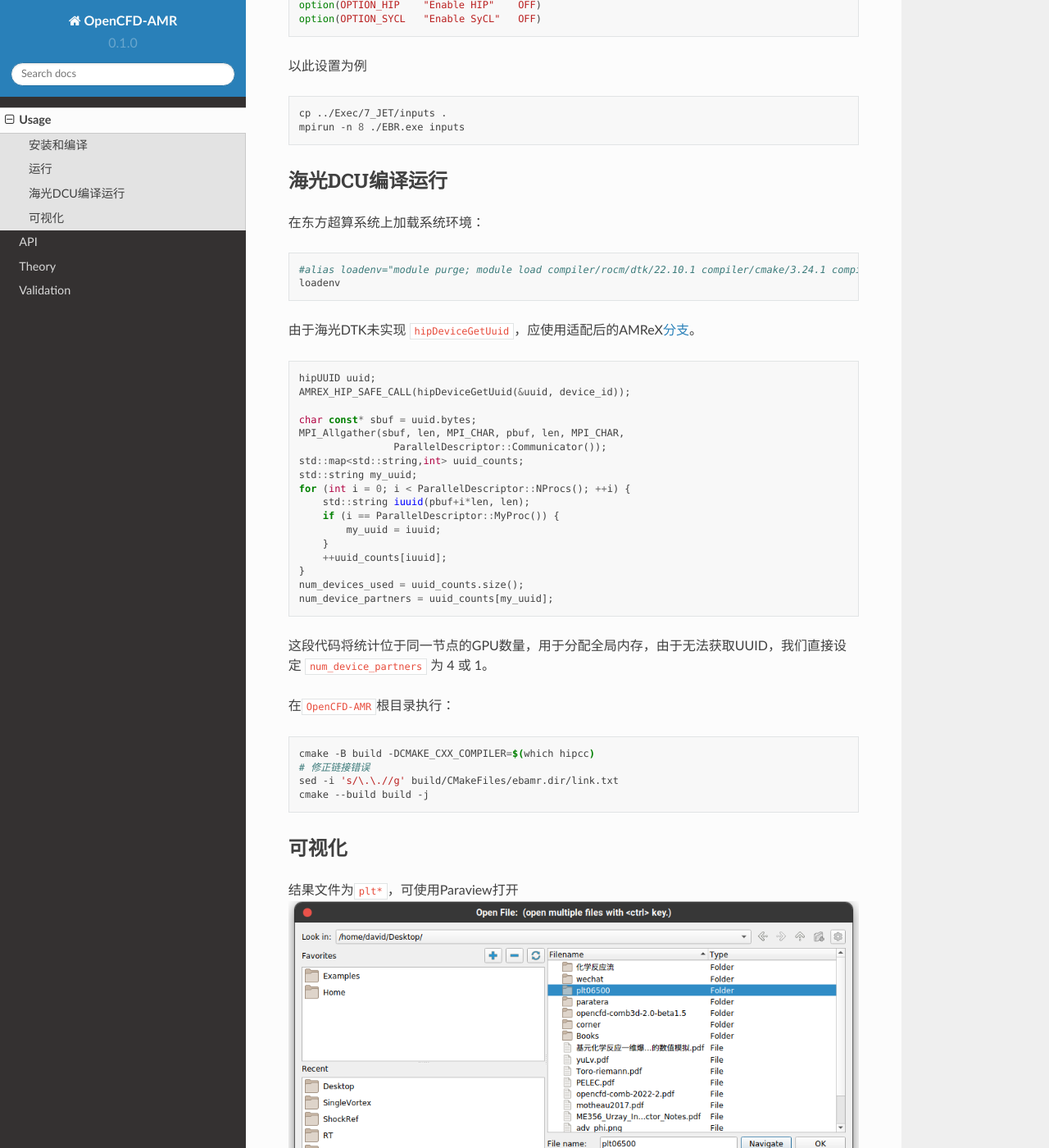
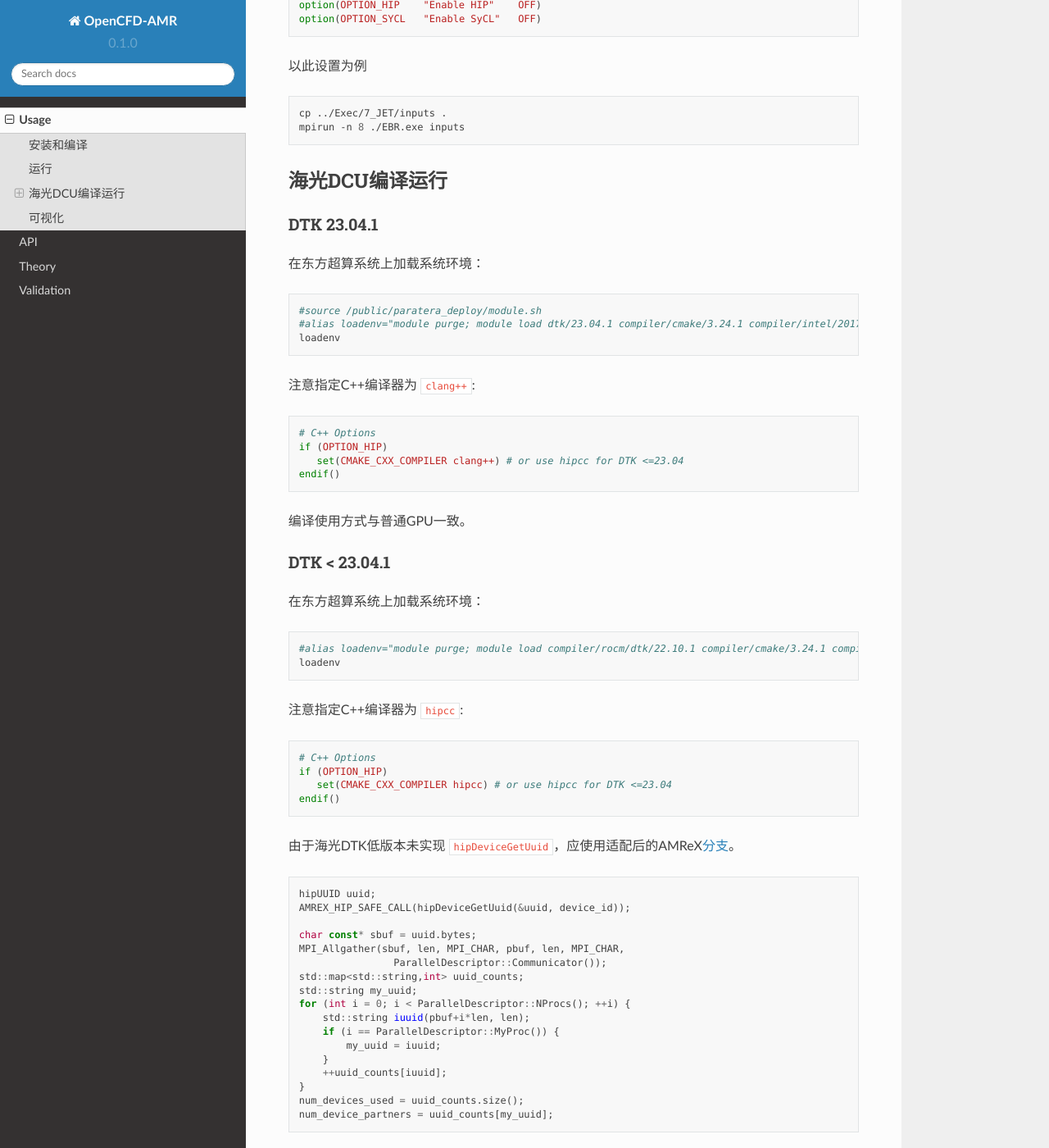
Before and after one commit to FR13ndSDP/OpenCFD-AMR-DOC, a Sphinx documentation site: the page built from docs/source/usage.md, in a window 1280 px wide and 1400 px high, scrolled down 677 px. Shown: the whole window at 82% size. Built offline with Sphinx 7.4.7 and the Read the Docs theme 2.0.0, drawn with Linux system fonts in a browser that asks for light colours.

Commit message:
modify usage.md

````diff
--- a/docs/source/usage.md
+++ b/docs/source/usage.md
@@ -37,13 +37,39 @@ mpirun -n 8 ./EBR.exe inputs
 
 ## 海光DCU编译运行
 
+### DTK 23.04.1
+在东方超算系统上加载系统环境：
+```bash
+#source /public/paratera_deploy/module.sh
+#alias loadenv="module purge; module load dtk/23.04.1 compiler/cmake/3.24.1 compiler/intel/2017.5.239 mpi/hpcx/2.7.4/intel-2017.5.239"
+loadenv
+```
+
+注意指定C++编译器为 `clang++`:
+```CMake
+# C++ Options
+if (OPTION_HIP)
+   set(CMAKE_CXX_COMPILER clang++) # or use hipcc for DTK <=23.04
+endif()
+```
+编译使用方式与普通GPU一致。
+
+### DTK < 23.04.1
 在东方超算系统上加载系统环境：
 ```bash
 #alias loadenv="module purge; module load compiler/rocm/dtk/22.10.1 compiler/cmake/3.24.1 compiler/intel/2017.5.239 mpi/hpcx/2.7.4/intel-2017.5.239"
 loadenv
 ```
 
-由于海光DTK未实现 `hipDeviceGetUuid`，应使用适配后的AMReX[分支](https://github.com/FR13ndSDP/amrex/tree/DCU)。
+注意指定C++编译器为 `hipcc`:
+```CMake
+# C++ Options
+if (OPTION_HIP)
+   set(CMAKE_CXX_COMPILER hipcc) # or use hipcc for DTK <=23.04
+endif()
+```
+
+由于海光DTK低版本未实现 `hipDeviceGetUuid`，应使用适配后的AMReX[分支](https://github.com/FR13ndSDP/amrex/tree/DCU)。
 
 ```C++
 hipUUID uuid;
````
